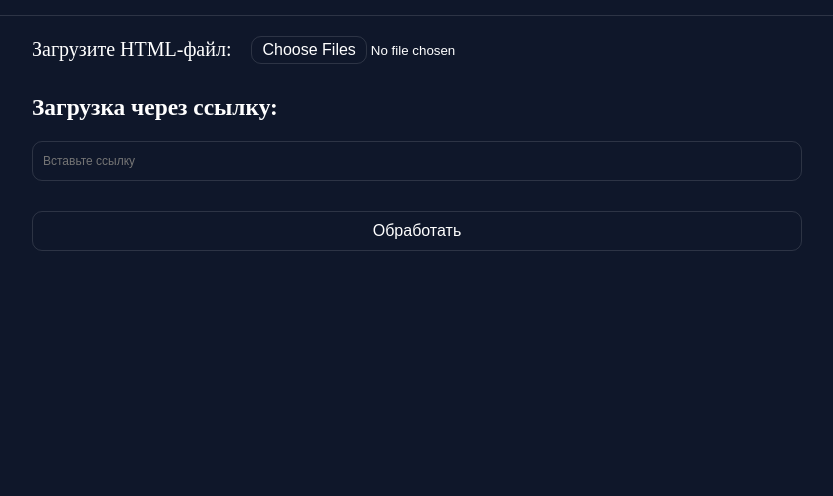
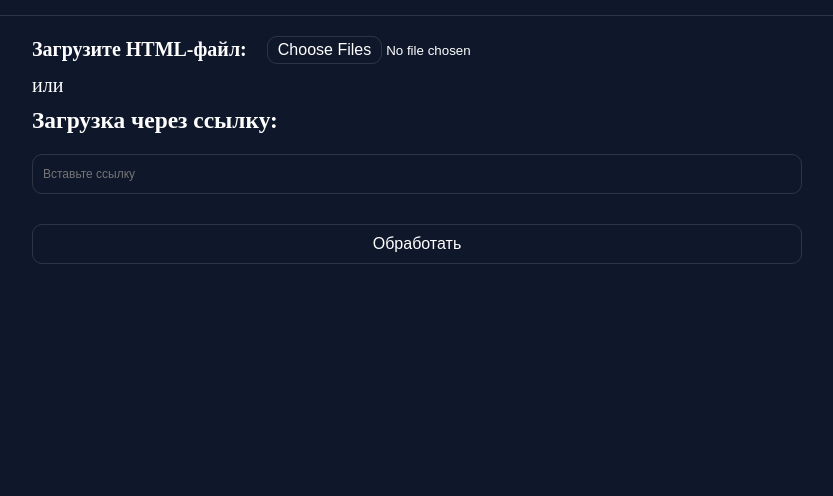
Before and after one commit to dobrovolskyv/extract-app, a website: page public/index.html in a window 1280 px wide. Shown: the part 56-552 px from the top of the page, without its empty margins (223-1056 px from the left). Drawn offline with Linux system fonts and the light colour scheme.

Commit message:
fix bugs

```diff
--- a/public/index.html
+++ b/public/index.html
@@ -35,10 +35,7 @@
 	<header class="nav__wrapper">
 		<nav class="nav">
 			<h1 class="title">HTML to Excel Extractor <span class="title__span">v 0.3</span></h1>
-			<!-- <p>HTML to Excel Extractor — это мощное приложение, которое позволяет легко и быстро извлекать текстовые
-				данные с веб-сайтов и преобразовывать их в удобный формат Excel. Оно идеально подходит для арбитражных
-				команд, маркетологов и исследователей, которые нуждаются в эффективном парсинге контента для анализа и
-				использования в своих проектах.</p> -->
+
 		</nav>
 	</header>
 
@@ -48,8 +45,8 @@
 				<label for="html-file" class="input-file">Загрузите HTML-файл:
 					<input type="file" id="html-file" accept=".html" multiple />
 				</label>
-
-				<div class="url" style="margin-top: 20px;">
+				<span>или</span>
+				<div class="url">
 					<h3 class="url__title">Загрузка через ссылку:</h3>
 					<!-- <label class="url__label" for="url-input">Введите URL:</label> -->
 					<input class="url__input" type="url" id="url-input" placeholder="Вставьте ссылку"
--- a/public/style.css
+++ b/public/style.css
@@ -70,7 +70,8 @@ body {
     display: flex;
     /* justify-content: space-between; */
     align-items: center;
-    gap: 20px
+    gap: 20px;
+    font-weight: bold;
 }
 
 /* .input-file input[type=file] {
```
